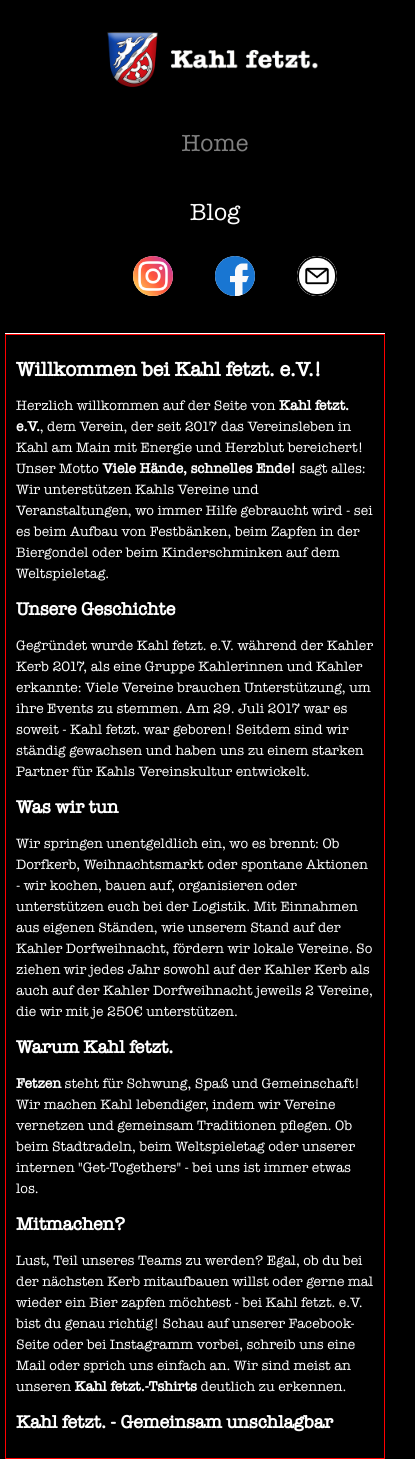
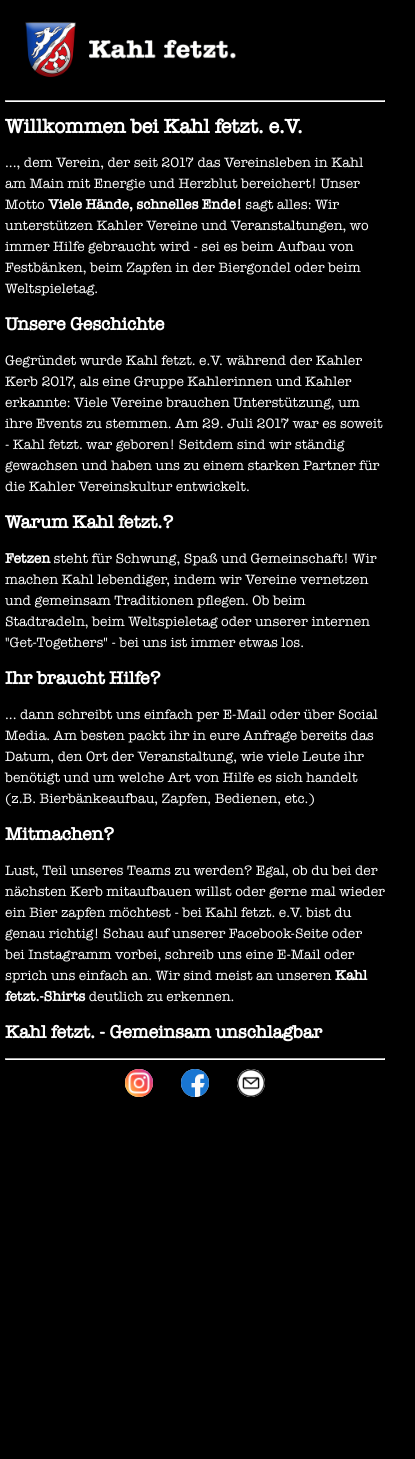
Before and after one commit to 1uggl/kahlfetzt, a React (Vite) app: page / in a window 390 px wide. Shown: the whole page, 415 px wide, since content can reach past the window. After the commit the page ends 1111 px from the top, so only its background shows below. Built offline with nearby package versions, Linux system fonts and the light colour scheme.

Commit message:
Seite in OnePager umgestrickt

```diff
--- a/src/App.jsx
+++ b/src/App.jsx
@@ -1,22 +1,31 @@
-import './css/App.css'
-import Navbar from './Navbar.jsx'
+import logo from './assets/logo_schwarz.png'
+import facebook from './assets/facebook.png'
+import email from './assets/email.png'
+import instagram from './assets/instagram.png'
 
 export default function App() {
   return (
     <>
-      <Navbar/>
       <div className="koerper">
-      <h1>Willkommen bei Kahl fetzt. e.V.!</h1>
-        <p>Herzlich willkommen auf der Seite von <b>Kahl fetzt. e.V.</b>, dem Verein, der seit 2017 das Vereinsleben in Kahl am Main mit Energie und Herzblut bereichert! Unser Motto <b>Viele Hände, schnelles Ende!</b> sagt alles: Wir unterstützen Kahls Vereine und Veranstaltungen, wo immer Hilfe gebraucht wird - sei es beim Aufbau von Festbänken, beim Zapfen in der Biergondel oder beim Kinderschminken auf dem Weltspieletag.</p>
+      <img className="logo" src={logo} alt="logo" / >
+      <hr />
+      <h1>Willkommen bei Kahl fetzt. e.V.</h1>
+        <p>..., dem Verein, der seit 2017 das Vereinsleben in Kahl am Main mit Energie und Herzblut bereichert! Unser Motto <b>Viele Hände, schnelles Ende!</b> sagt alles: Wir unterstützen Kahler Vereine und Veranstaltungen, wo immer Hilfe gebraucht wird - sei es beim Aufbau von Festbänken, beim Zapfen in der Biergondel oder beim Weltspieletag.</p>
         <h2>Unsere Geschichte</h2>
-        <p>Gegründet wurde Kahl fetzt. e.V. während der Kahler Kerb 2017, als eine Gruppe Kahlerinnen und Kahler erkannte: Viele Vereine brauchen Unterstützung, um ihre Events zu stemmen. Am 29. Juli 2017 war es soweit - Kahl fetzt. war geboren! Seitdem sind wir ständig gewachsen und haben uns zu einem starken Partner für Kahls Vereinskultur entwickelt.</p>
-        <h2>Was wir tun</h2>
-        <p>Wir springen unentgeldlich ein, wo es brennt: Ob Dorfkerb, Weihnachtsmarkt oder spontane Aktionen - wir kochen, bauen auf, organisieren oder unterstützen euch bei der Logistik. Mit Einnahmen aus eigenen Ständen, wie unserem Stand auf der Kahler Dorfweihnacht, fördern wir lokale Vereine. So ziehen wir jedes Jahr sowohl auf der Kahler Kerb als auch auf der Kahler Dorfweihnacht jeweils 2 Vereine, die wir mit je 250€ unterstützen.</p>
-        <h2>Warum Kahl fetzt.</h2>
+        <p>Gegründet wurde Kahl fetzt. e.V. während der Kahler Kerb 2017, als eine Gruppe Kahlerinnen und Kahler erkannte: Viele Vereine brauchen Unterstützung, um ihre Events zu stemmen. Am 29. Juli 2017 war es soweit - Kahl fetzt. war geboren! Seitdem sind wir ständig gewachsen und haben uns zu einem starken Partner für die Kahler Vereinskultur entwickelt.</p>
+        <h2>Warum Kahl fetzt.?</h2>
         <p><b>Fetzen</b> steht für Schwung, Spaß und Gemeinschaft! Wir machen Kahl lebendiger, indem wir Vereine vernetzen und gemeinsam Traditionen pflegen. Ob beim Stadtradeln, beim Weltspieletag oder unserer internen "Get-Togethers" - bei uns ist immer etwas los.</p>
+        <h2>Ihr braucht Hilfe?</h2>
+        <p>... dann schreibt uns einfach per E-Mail oder über Social Media. Am besten packt ihr in eure Anfrage bereits das Datum, den Ort der Veranstaltung, wie viele Leute ihr benötigt und um welche Art von Hilfe es sich handelt (z.B. Bierbänkeaufbau, Zapfen, Bedienen, etc.)</p>
         <h2>Mitmachen?</h2>
-        <p>Lust, Teil unseres Teams zu werden? Egal, ob du bei der nächsten Kerb mitaufbauen willst oder gerne mal wieder ein Bier zapfen möchtest - bei Kahl fetzt. e.V. bist du genau richtig! Schau auf unserer Facebook-Seite oder bei Instagramm vorbei, schreib uns eine Mail oder sprich uns einfach an. Wir sind meist an unseren <b>Kahl fetzt.-Tshirts</b> deutlich zu erkennen.</p>
+        <p>Lust, Teil unseres Teams zu werden? Egal, ob du bei der nächsten Kerb mitaufbauen willst oder gerne mal wieder ein Bier zapfen möchtest - bei Kahl fetzt. e.V. bist du genau richtig! Schau auf unserer Facebook-Seite oder bei Instagramm vorbei, schreib uns eine E-Mail oder sprich uns einfach an. Wir sind meist an unseren <b>Kahl fetzt.-Shirts</b> deutlich zu erkennen.</p>
         <h2>Kahl fetzt. - Gemeinsam unschlagbar</h2>
+        <hr />
+      <ul className="social-media-contacts">
+        <li><a target="_blank" href="https://www.instagram.com/kahl_fetzt/"><img src={instagram} alt="instagram" /></a></li>
+        <li><a target="_blank" href="https://www.facebook.com/kahlfetzt/"><img src={facebook} alt="facebook" /></a></li>
+        <li><a href="mailto:kahl-fetzt@gmx.de"><img src={email} alt="email"/></a></li>
+      </ul>
       </div>
     </>
   )
--- a/src/Navbar.jsx
+++ /dev/null
@@ -1,31 +0,0 @@
-import './css/Navbar.css'
-import { NavLink, Link } from 'react-router'
-import logo from './assets/logo_schwarz.png'
-import facebook from './assets/facebook.png'
-import email from './assets/email.png'
-import instagram from './assets/instagram.png'
-
-export default function Navbar() {
-  return (
-    <div className="Navbar">
-      <Link to="/"><img src={logo} alt="logo"/></Link>
-      <ul className="navigation-links">
-        <li><NavLink
-          to="/"
-          className={({ isActive }) => (isActive ? 'active' : null)}
-        >
-          Home</NavLink></li>
-        <li><NavLink
-          to='/blog'
-          className={({ isActive }) => (isActive ? 'active' : null)}
-        >
-        Blog</NavLink></li>
-      </ul>
-      <ul className="social-media-contacts">
-      <li><a target="_blank" href="https://www.instagram.com/kahl_fetzt/"><img src={instagram} alt="instagram" /></a></li>
-      <li><a target="_blank" href="https://www.facebook.com/kahlfetzt/"><img src={facebook} alt="facebook" /></a></li>
-      <li><a href="mailto:kahl-fetzt@gmx.de"><img src={email} alt="email"/></a></li>
-      </ul>
-    </div>
-  )
-}
--- a/src/Notfound.jsx
+++ b/src/Notfound.jsx
@@ -1,9 +1,6 @@
-import Navbar from './Navbar.jsx'
-
 export default function Notfound() {
   return (
   <>
-      <Navbar />
       <h1>Seite nicht gefunden</h1>
   </>
   )
--- a/src/css/App.css
+++ /dev/null
@@ -1,8 +0,0 @@
-body {
-  padding: 0 5px;
-  margin: 0;
-}
-
-.koerper {
-  border: 1px solid red;
-}
--- a/src/css/Navbar.css
+++ /dev/null
@@ -1,51 +0,0 @@
-.Navbar {
-  display: flex;
-  justify-content: space-between;
-  align-items: center;
-  border-bottom: 1px solid white;
-  flex-wrap: wrap;
-}
-
-.Navbar img {
-  height: 100px;
-  margin: 0;
-  padding: 0;
-}
-
-.Navbar ul a {
-  margin: 0;
-  text-decoration: none;
-  color: white;
-  border-radius: 2px;
-  padding: .2em;
-  font-size: 24px;
-}
-
-.social-media-contacts {
-  display: flex;
-  list-style-type: none;
-  gap: 2em;
-}
-
-.social-media-contacts img:hover {
-  opacity: 0.5;
-  transition: all .2s;
-}
-
-.social-media-contacts img {
-  width: 40px;
-  height: 40px;
-  background-color: white;
-  border-radius: 50%;
-}
-
-.active {
-  opacity: .5;
-}
-
-.navigation-links {
-  transition: all .2s;
-  list-style-type: none;
-  display: flex;
-  gap: 2em;
-}
--- a/src/css/index.css
+++ b/src/css/index.css
@@ -10,13 +10,152 @@
   font-weight: 400;
 }
 
-
 html, body {
   margin: 0;
   padding: 0;
+  width: 100%;
+  overflow-x: hidden; /* Verhindert horizontalen Scrollbalken */
+  color: white;
+  background-color: black;
+  box-sizing: border-box;
 }
 
 body {
-  color: white;
-  background-color: black;
+  padding: 0; /* Entfernt das 5px-Padding, um Overflow zu vermeiden */
 }
+
+.koerper {
+  max-width: 100%;
+  width: 100%;
+  box-sizing: border-box;
+  margin: 0 auto; /* Zentriert den Inhalt */
+  padding: 0 10px; /* Begrenztes Padding für Lesbarkeit */
+}
+
+.logo {
+  height: 120px;
+  max-width: 100%; /* Verhindert, dass das Logo den Viewport sprengt */
+  object-fit: contain;
+  display: block; /* Stellt sicher, dass das Bild keine unerwarteten Margins hat */
+}
+
+.social-media-contacts {
+  display: flex;
+  flex-direction: row;
+  gap: 20px; /* Reduzierter Gap für bessere Anpassung */
+  list-style-type: none;
+  max-width: 100%;
+  flex-wrap: wrap; /* Erlaubt Umbruch auf kleinen Bildschirmen */
+  justify-content: center; /* Zentriert die Icons */
+  align-items: center; /* Vertikale Zentrierung */
+  padding: 0; /* Entfernt unnötige Paddings */
+  margin: 0 auto; /* Zentriert die Liste */
+}
+
+.social-media-contacts img {
+  height: 40px;
+  width: 40px; /* Feste Breite für Konsistenz */
+  border-radius: 50%;
+  object-fit: contain;
+  background-color: white;
+}
+
+hr {
+  width: 100%;
+  box-sizing: border-box;
+  margin: 0 auto;
+  border-color: white; /* Für Sichtbarkeit auf schwarzem Hintergrund */
+}
+
+/* Responsive styles für Mobilgeräte */
+@media screen and (max-width: 768px) {
+  .koerper {
+    padding: 0 8px; /* Reduziertes Padding für kleinere Bildschirme */
+    max-width: 100%;
+    box-sizing: border-box;
+  }
+
+  .logo {
+    height: 120px;
+    max-width: 100%;
+  }
+
+  .social-media-contacts {
+    gap: 15px;
+    flex-wrap: wrap;
+    justify-content: center;
+    margin: 0 auto;
+  }
+
+  .social-media-contacts img {
+    width: 32px;
+    height: 32px;
+  }
+
+  .koerper h1 {
+    font-size: 24px;
+  }
+
+  .koerper h2 {
+    font-size: 20px;
+  }
+
+  .koerper p {
+    font-size: 16px;
+    line-height: 1.5;
+  }
+
+  /* Entfernte .navigation-links, da sie nicht verwendet wird, aber für spätere Nutzung vorbereitet */
+  .navigation-links {
+    flex-direction: column;
+    gap: 1em;
+    width: 100%;
+    padding: 0;
+    margin: 10px 0;
+  }
+
+  .navigation-links li {
+    width: 100%;
+  }
+
+  ul a {
+    font-size: 18px;
+    padding: 0.5em;
+    display: block;
+    text-align: center;
+  }
+}
+
+@media screen and (max-width: 480px) {
+  .koerper {
+    padding: 0 5px;
+  }
+
+  .logo {
+    height: 100px;
+    max-width: 100%;
+  }
+
+  .social-media-contacts {
+    gap: 10px;
+    justify-content: center;
+    margin: 0 auto;
+  }
+
+  .social-media-contacts img {
+    width: 28px;
+    height: 28px;
+  }
+
+  .koerper h1 {
+    font-size: 20px;
+  }
+
+  .koerper h2 {
+    font-size: 18px;
+  }
+
+  .koerper p {
+    font-size: 14px;
+  }
+}
--- a/src/css/responsive.css
+++ /dev/null
@@ -1,149 +0,0 @@
-/* Responsive styles for mobile devices */
-@media screen and (max-width: 768px) {
-  /* Navbar adjustments */
-  .Navbar {
-    flex-direction: column;
-    align-items: flex-start;
-    padding: 10px;
-  }
-
-  .Navbar img {
-    height: 80px; /* Smaller logo on mobile */
-  }
-
-  .navigation-links {
-    flex-direction: column;
-    gap: 1em;
-    width: 100%;
-    padding: 0;
-    margin: 10px 0;
-  }
-
-  .navigation-links li {
-    width: 100%;
-  }
-
-  .Navbar ul a {
-    font-size: 18px; /* Smaller font size for navigation links */
-    padding: 0.5em;
-    display: block;
-    text-align: center;
-  }
-
-  .social-media-contacts {
-    gap: 1em;
-    justify-content: center;
-    width: 100%;
-    margin-top: 10px;
-  }
-
-  .social-media-contacts img {
-    width: 32px;
-    height: 32px;
-  }
-
-  /* Content adjustments (App.jsx) */
-  .koerper {
-    padding: 10px;
-  }
-
-  .koerper h1 {
-    font-size: 24px; /* Smaller heading for mobile */
-  }
-
-  .koerper h2 {
-    font-size: 20px;
-  }
-
-  .koerper p {
-    font-size: 16px;
-    line-height: 1.5;
-  }
-
-  /* Blog adjustments (Blog.jsx) */
-  .Blog-container {
-    padding: 10px;
-  }
-
-  .list-container {
-    display: flex;
-    flex-direction: column;
-    gap: 1em;
-  }
-
-  .list-item {
-    flex-direction: column;
-    padding: 10px;
-    border-bottom: 1px solid white;
-  }
-
-  .list-item img {
-    float: none; /* Remove float for mobile */
-    width: 100%; /* Full-width images */
-    margin: 0 0 10px 0; /* Margin below image */
-    border-radius: 0.5em;
-  }
-
-  .list-item h3 {
-    font-size: 20px;
-  }
-
-  .list-item h4 {
-    font-size: 16px;
-  }
-
-  .list-item p {
-    font-size: 14px;
-    text-align: left; /* Left-align text for better readability */
-    line-height: 1.5;
-  }
-
-  /* General body adjustments */
-  body {
-    padding: 0 10px;
-  }
-}
-
-@media screen and (max-width: 480px) {
-  .Navbar img {
-    height: 60px; /* Even smaller logo for very small screens */
-  }
-
-  .navigation-links a {
-    font-size: 16px;
-  }
-
-  .social-media-contacts img {
-    width: 28px;
-    height: 28px;
-  }
-
-  .koerper h1 {
-    font-size: 20px;
-  }
-
-  .koerper h2 {
-    font-size: 18px;
-  }
-
-  .koerper p {
-    font-size: 14px;
-  }
-
-  /* Blog adjustments for very small screens */
-  .list-item h3 {
-    font-size: 18px;
-  }
-
-  .list-item h4 {
-    font-size: 14px;
-  }
-
-  .list-item p {
-    font-size: 13px;
-  }
-
-  .list-item img {
-    border-radius: 0.3em;
-  }
-}
--- a/src/main.jsx
+++ b/src/main.jsx
@@ -1,11 +1,9 @@
 import React from "react"
 import ReactDOM from 'react-dom/client'
 import './css/index.css'
-import './css/responsive.css'
 import { BrowserRouter, Routes, Route } from "react-router"
 import App from './App.jsx'
 import Notfound from './Notfound.jsx'
-import Blog from './Blog.jsx'
 
 const root = document.getElementById("root")
 
@@ -13,8 +11,7 @@
   <BrowserRouter>
     <Routes>
       <Route path="/" element={<App />} />
-      <Route path="/blog" element={<Blog />} />
-      <Route path="*" element={<Notfound />} />
+      <Route path="*" element={<App />} />
     </Routes>
   </BrowserRouter>
 )
```
Also changed, not shown: src/Blog.jsx (deleted, +0 -30 lines), src/css/Blog.css (deleted, +0 -31 lines).
